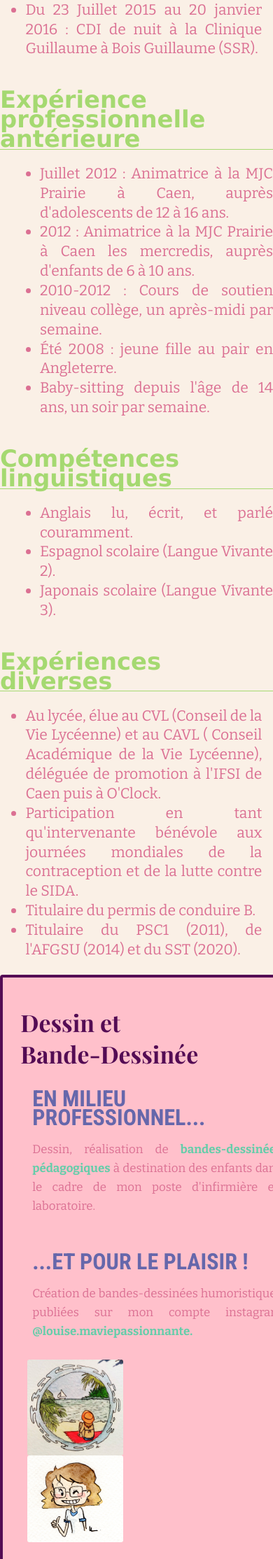
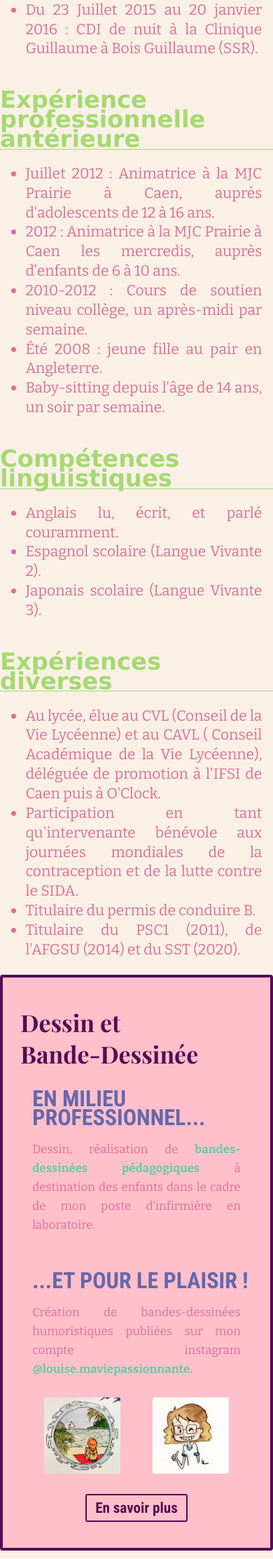
Before and after one commit to LouiseLeroux1992/louiseleroux1992.github.io, a PHP site: page / in a window 390 px wide; the page is wider, and only the part inside the window is pictured. Shown: the part 2220-4448 px from the top of that part at 70% size. Run offline with PHP 8.4, Linux system fonts and the light colour scheme; some web fonts are replaced.

Commit message:
page Qui suis je et page CV responsive OK

```diff
--- a/css/style.css
+++ b/css/style.css
@@ -704,6 +704,7 @@
     main.QuiSuisJe {
         margin-left: 0;
     }
+
     header.Présentation {
         height: 40vh;
         width: 100%;
@@ -713,8 +714,8 @@
     section.Présentation,
     main.Passion div.Passion__labo,
     main.Passion div.Passion__perso,
-    div.Passion__Labo-images,
-    div.Passion__Images {
+    main.Passion div.Passion__Labo-images,
+    main.Passion div.Passion__Images {
         display: flex;
         flex-direction: column;
         width: 100%;
@@ -754,7 +755,7 @@
     }
 
     section.Profession,
-    aside.Passion
+    aside.Passion,
     section.Qui__historique,
     section.Qui__loisirs,
     h3.Historique__titre,
@@ -766,7 +767,7 @@
     ul.Profession__Formation,
     ul.Xppro__dev,
     ul.Xppro__Ide,
-    ul.Xpautre__pro
+    ul.Xpautre__pro,
     ul.compétences__langues,
     ul.divers,
     p.Historique,
```
